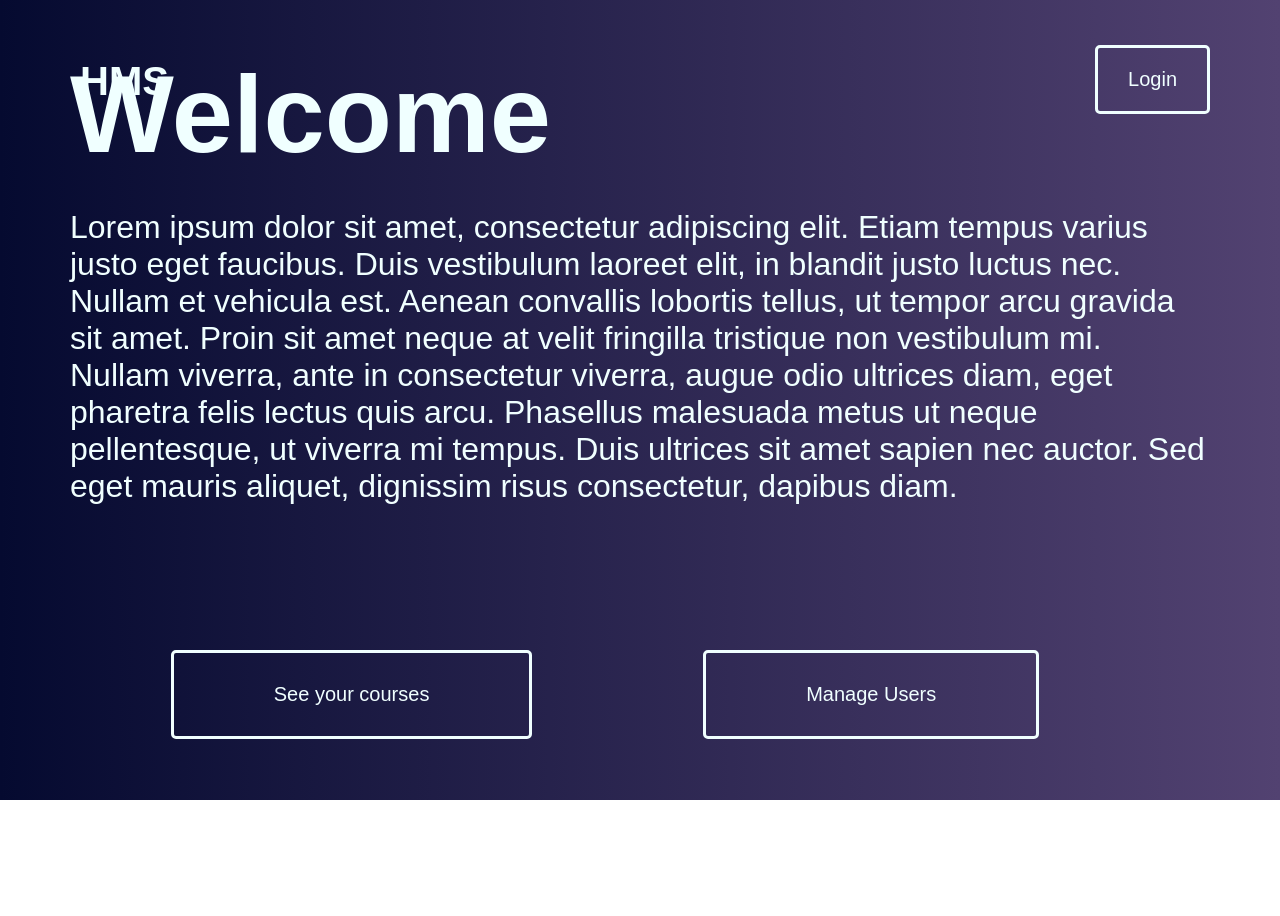
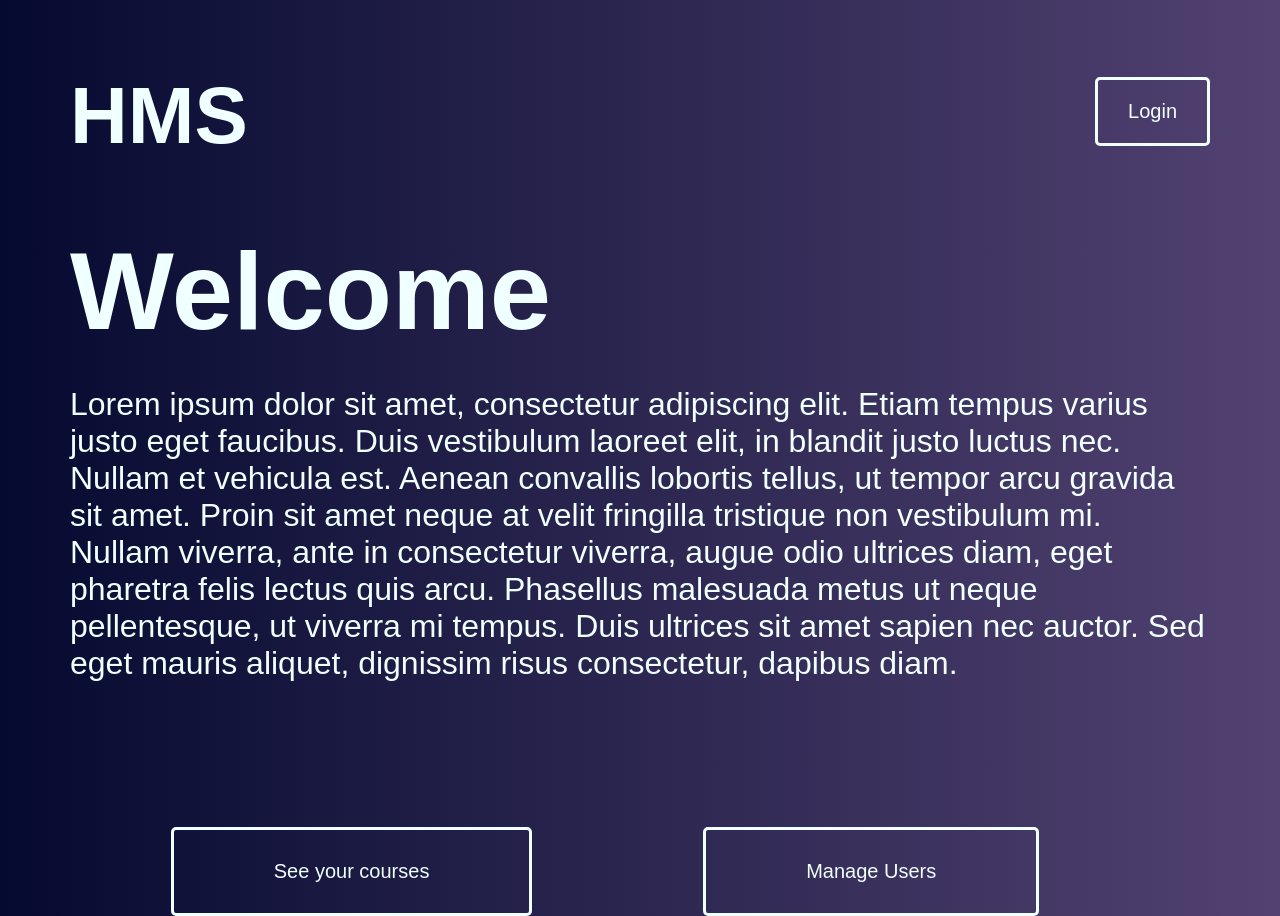
Before and after one commit to willemharmse/CodeWizardsHMSProject, a React (Create React App) app in the folder frontend/: page / in a window 1280 px wide. Before the commit the page ends 800 px from the top, so only its background shows below. Built offline with nearby package versions, Linux system fonts and the light colour scheme.

Commit message:
Fixed Dashboard and landing pages styling

```diff
--- a/frontend/src/components/Dashboard.css
+++ b/frontend/src/components/Dashboard.css
@@ -4,7 +4,7 @@
   background: transparent;
 }
 
-.header-content h2{
+.dashboard-header-content h2{
   margin-top: 14px;
   margin-left: 30px;
 }
@@ -28,6 +28,7 @@
   background-color: azure;
   color: #050a30;
   margin: 10px;
+  margin-top: 0;
   padding: 10px;
   box-shadow: 2px 0 5px rgba(0,0,0,0.1);
   border-radius: 10px;
@@ -44,14 +45,15 @@
   overflow-y: auto;
   background-color: azure;
   border-radius: 10px;
+  margin-top: 0;
+}
+
+.main-content h2{
+  color: #050a30;
 }
 
 h2 {
   margin-bottom: 15px;
-}
-
-.assignment-section h2{
-  color: #050a30;
 }
 
 .search-bar {
--- a/frontend/src/components/Dashboard.js
+++ b/frontend/src/components/Dashboard.js
@@ -111,7 +111,7 @@ const Dashboard = () => {
     <div className="dashboard">
       <div className='dashboard-header'>
       <header className="dashboard-header-body">
-        <div className="header-content">
+        <div className="dashboard-header-content">
           <h2>HMS</h2>
           <a href=''>
             <button className="dashboard-logout-button" onClick={handleLogout}>Logout</button>
@@ -147,6 +147,9 @@ const Dashboard = () => {
         {selectedAssignment ? (
           <div className="submission-section">
             <h2>Submissions for {selectedAssignment}</h2>
+            <div className="search-bar">
+              <input type="text" placeholder="Search courses..." />
+            </div>
             <div className="submission-list">
               {submissions.map((submission) => (
                 <div
@@ -167,6 +170,9 @@ const Dashboard = () => {
         ) : (
           <div className="assignment-section">
             <h2>Assignments for {selectedCourse}</h2>
+            <div className="search-bar">
+              <input type="text" placeholder="Search courses..." />
+            </div>
             <div className="assignment-list">
               {assignments.map((assignment) => (
                 <div
--- a/frontend/src/components/LandingPage.css
+++ b/frontend/src/components/LandingPage.css
@@ -6,7 +6,7 @@
   font-family: Arial;
 }
 
-.landing-header h2 {
+.landing-page-header h2 {
   font-size: 80px;
   position: relative;
   color: azure;
@@ -19,24 +19,6 @@
   justify-content: space-between;
   align-items: center;
   width: 100%;
-  position: absolute;
-  top: 0;
-}
-
-.landing-header h2 {
-  position: relative;
-  color: azure;
-  top: 25px;
-  left: 50px;
-  font-size: 40px;
-}
-
-.header-content {
-  display: flex;
-  justify-content: space-between;
-  align-items: center;
-  width: 100%;
-  position: absolute;
 }
 
 .landing-page-login-button {
--- a/frontend/src/components/LandingPage.js
+++ b/frontend/src/components/LandingPage.js
@@ -2,11 +2,10 @@ import React from 'react';
 import { Link } from 'react-router-dom';
 import './LandingPage.css'; // Import the CSS file for styling
 
-// Check links of buttons
 function LandingPage() {
   return (
     <div className="landing-container">
-      <header className="landing-header">
+      <header className="landing-page-header">
         <div className="header-content">
           <h2>HMS</h2>
           <Link to="/login">
```
